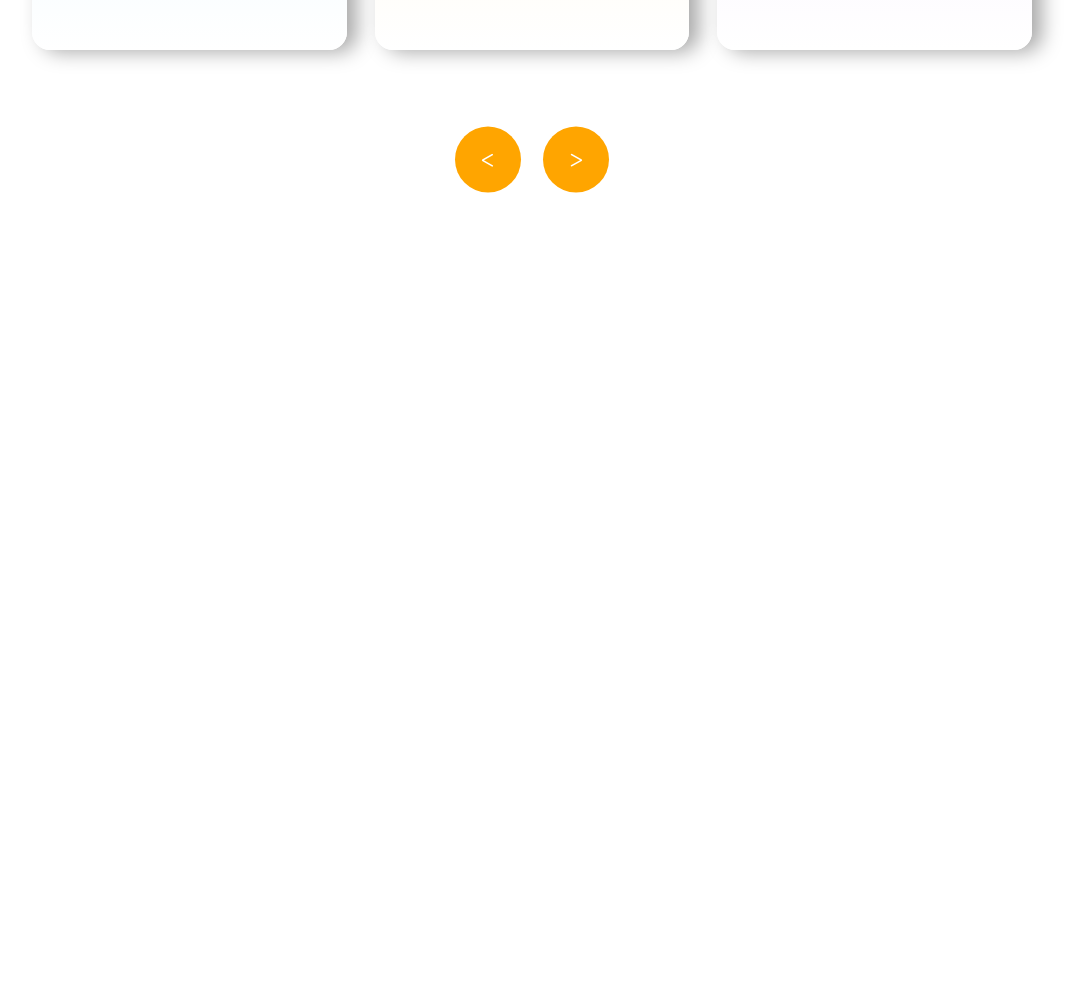
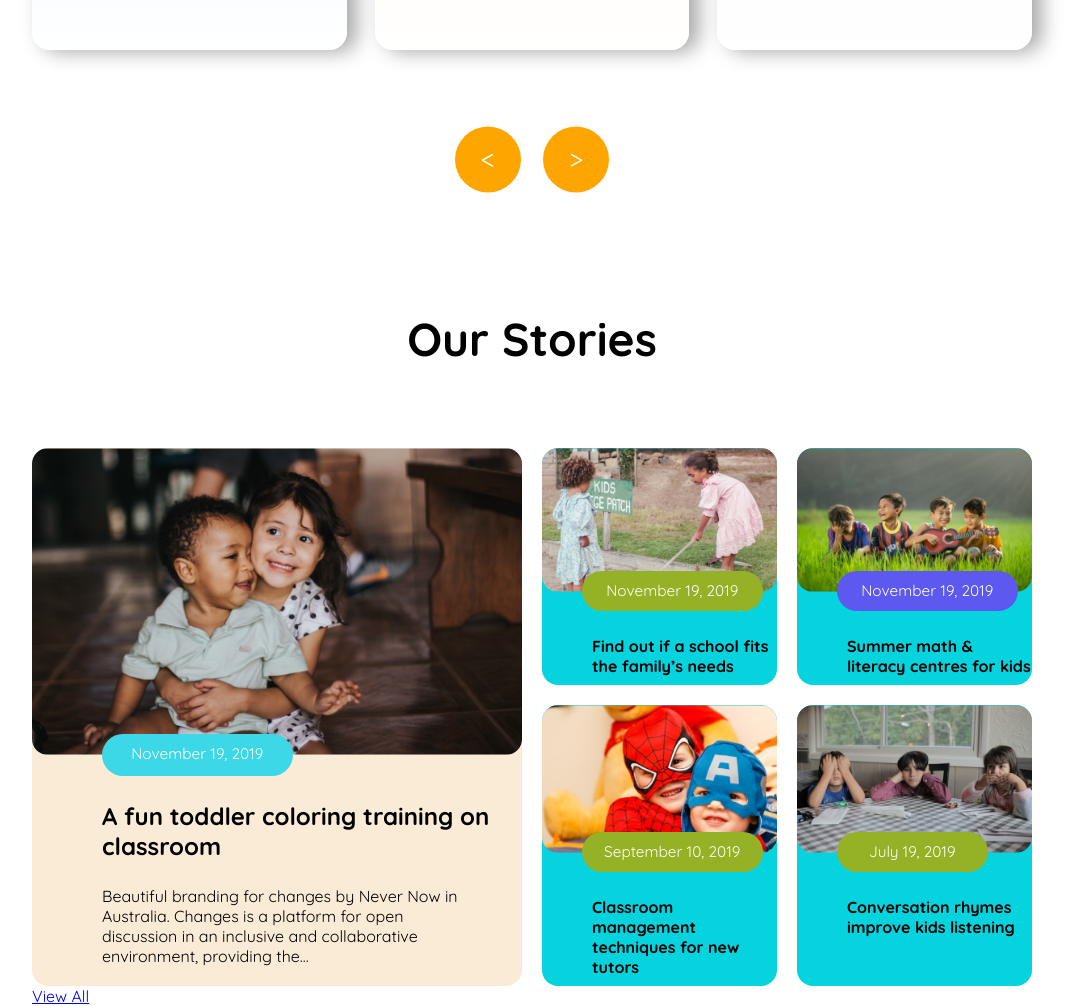
Before and after one commit to Akram-Sa/Kids-School, a plain HTML site: page index.html in a window 1280 px wide. Shown: the part 1260-2266 px from the top of the page, without its empty margins (108-1191 px from the left). Before the commit the page ends 1519 px from the top, so only its background shows below. Drawn offline with Linux system fonts and the light colour scheme.

Commit message:
added Story part

```diff
--- a/index.html
+++ b/index.html
@@ -116,6 +116,51 @@
           </div>
         </div>
       </section>
+      <!-- Story part -->
+       <section>
+        <div class="story-container">
+          <div class="story-head">
+            <h3>Our Stories</h3>
+          </div>
+          <div class="story-cards">
+            <!-- big one -->
+            <div class="large-card">
+              <img src="./styles/assets/story-1.png" alt="Story 1" />
+                <p class=" date blue-date-bg">November 19, 2019</p>
+              <h2>A fun toddler coloring training on <br />classroom</h2>
+              <p class="description">
+                Beautiful branding for changes by Never Now in Australia. Changes
+                is a platform for open discussion in an inclusive and
+                collaborative environment, providing the...
+              </p>
+            </div>
+            <!-- other cards -->
+            <div class="small-cards">
+              <div class="story-card">
+                <img src="./styles/assets/story-2.png" alt="Story 2" />
+                <p class="date1 green-date-bg">November 19, 2019</p>
+                <h4>Find out if a school fits the family’s needs</h4>
+              </div>
+              <div class="story-card">
+                <img src="./styles/assets/story-3.png" alt="Story 3" />
+                <p class="date1 navyBlue-data-bg">November 19, 2019</p>
+                <h4>Summer math & literacy centres for kids</h4>
+              </div>
+              <div class="story-card">
+                <img src="./styles/assets/story-4.png" alt="Story 4" />
+                <p class="date1 green-date-bg">September 10, 2019</p>
+                <h4>Classroom management techniques for new tutors</h4>
+              </div>
+              <div class="story-card">
+                <img src="./styles/assets/story-5.png" alt="Story 5" />
+                <p class="date2 green-date-bg">July 19, 2019</p>
+                <h4>Conversation rhymes improve kids listening</h4>
+              </div>
+            </div>
+          </div>
+          <a href="#" class="view-all-button">View All</a>
+        </div>
+       </section>
     </main>
   </body>
 </html>
--- a/styles/style.css
+++ b/styles/style.css
@@ -215,6 +215,111 @@ section {
   color: white;
   font-size: 24px;
 }
+
+/* Story */
+
+.story-container{
+  padding: 0 140px;
+  /* border: 1px solid chocolate; */
+}
+/* head */
+
+.story-head{
+  padding: 0 144px;
+  /* border: 4px solid cornflowerblue; */
+}
+.story-container .story-head h3{
+  font-size: 46px;
+  padding-top: 60px;
+  padding-bottom: 80px;
+  text-align: center;
+}
+
+/* cards */
+
+.story-cards{
+  display: grid;
+  grid-template-columns: 1fr 1fr;
+  gap: 20px;
+}
+.small-cards{
+  display: grid;
+  grid-template-columns: 1fr 1fr;
+  gap: 20px;
+}
+.large-card{
+  background-color: antiquewhite;
+  border-radius: 16px;
+}
+.large-card img{
+  width: 100%;
+  border-radius: 16px;
+}
+.large-card h2{
+  padding: 0px 0px 0 70px;
+}
+.large-card .description{
+  padding: 25px 50px 20px 70px;
+}
+.story-card{
+  background-color: #05d4df;
+  border-radius: 16px;
+}
+.small-cards img{
+  width: 100%;
+  border-radius: 16px;
+}
+.small-cards h4{
+  padding: 0 0 0 50px;
+}
+/* date part */
+
+.date{
+  color: white;
+  width: 170.51px;
+  height: 22px;
+  padding: 10px;
+  text-align: center;
+   font-size: 15.35px;
+   border-radius: 47.93px;
+   position: relative;
+   top: -25px;
+   left: 70px;
+}
+.date1{
+  color: white;
+  width: 160.51px;
+  height: 20px;
+  padding: 10px;
+  text-align: center;
+   font-size: 15.35px;
+   border-radius: 47.93px;
+   position: relative;
+   top: -25px;
+   left: 40px;
+}
+.date2{
+  color: white;
+  width: 130.51px;
+  height: 20px;
+  padding: 10px;
+  text-align: center;
+   font-size: 15.35px;
+   border-radius: 47.93px;
+   position: relative;
+   top: -25px;
+   left: 40px;
+}
+ .blue-date-bg {
+  background-color: #3cd8e8;
+}
+.green-date-bg {
+  background-color: #95b226;
+}
+.navyBlue-data-bg {
+  background-color: #5d58f0;
+}
+
 @media screen and (max-width: 576px) {
   header {
     margin: 0;
```
